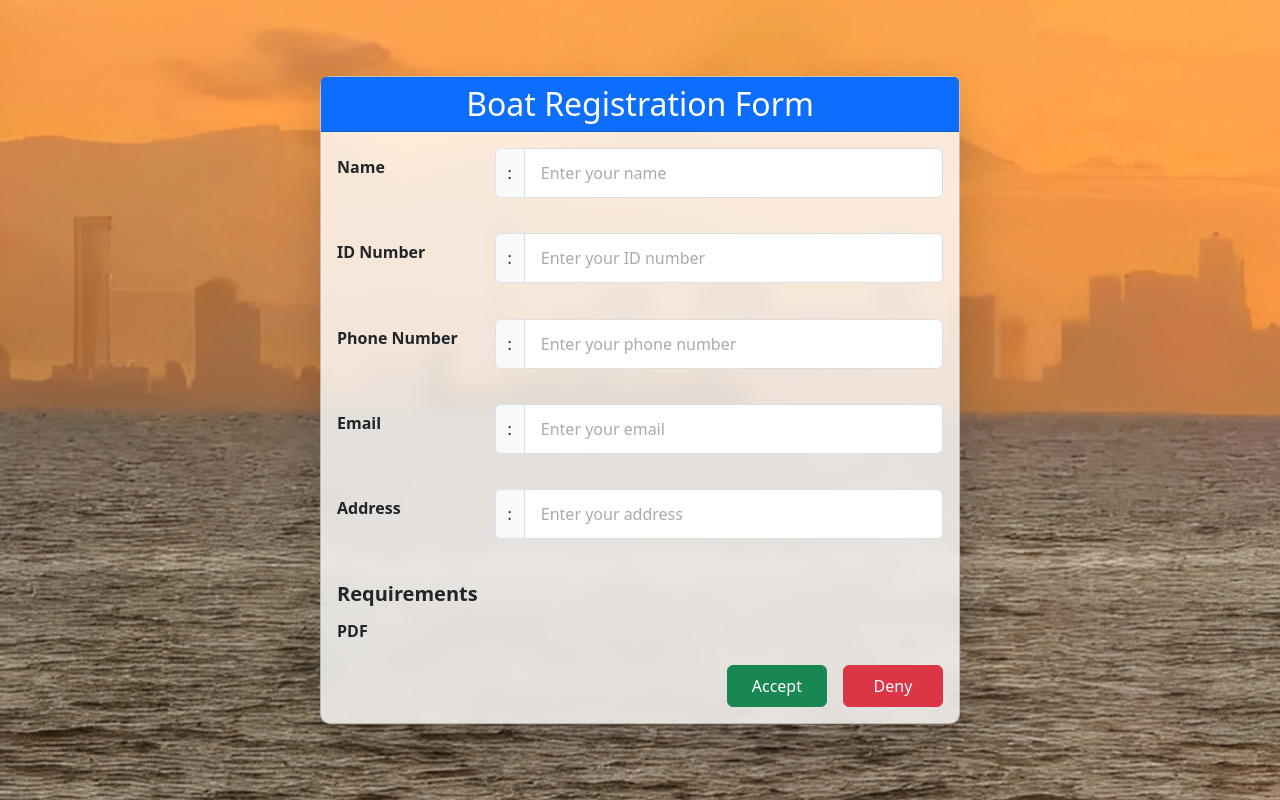
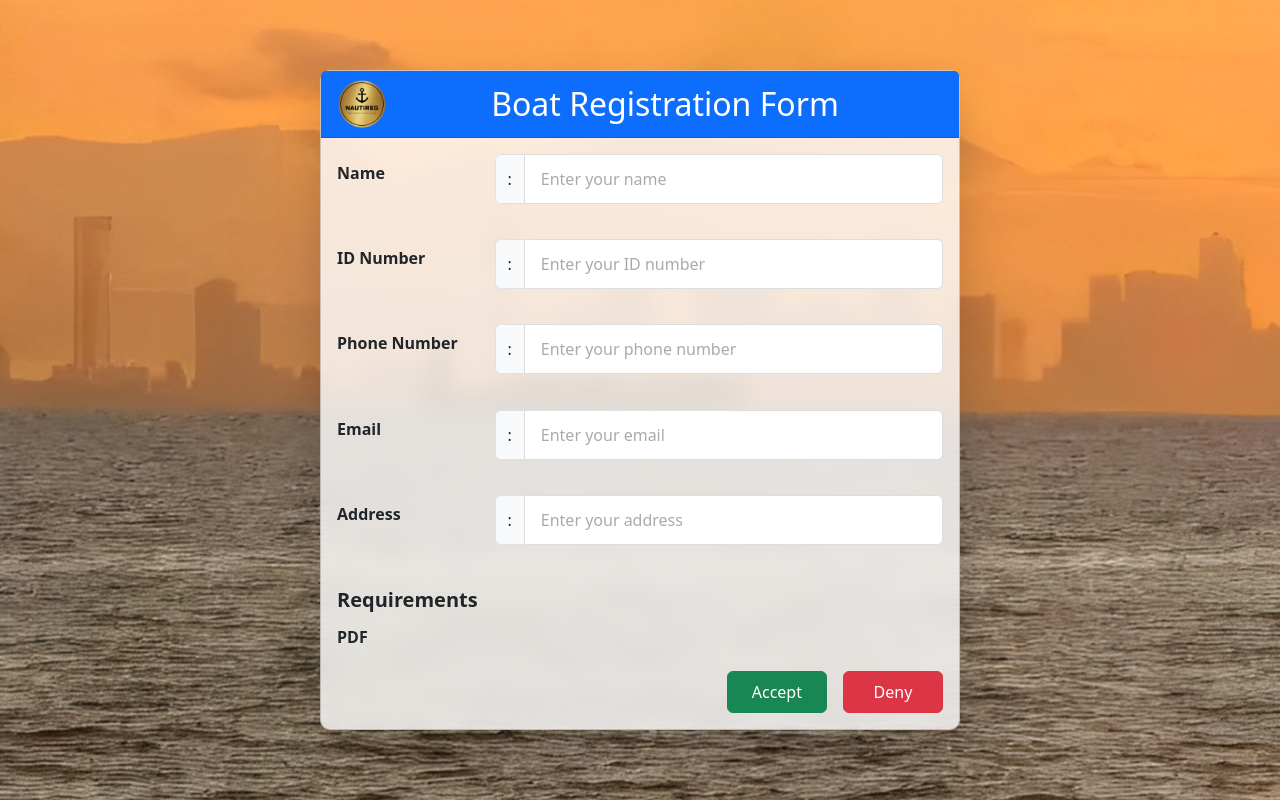
Before and after one commit to BHdahanayaka2003/MarineTrack-Final-Project, a React (Vite) app: page /BoatRegistrationPage in a window 1280 px wide. Built offline with nearby package versions, Linux system fonts and the light colour scheme.

Commit message:
feat: add logo and navigation to BoatRegistrationPage and BoatRegister components

```diff
--- a/src/BoatRegistationPage.jsx
+++ b/src/BoatRegistationPage.jsx
@@ -1,6 +1,7 @@
 import React from "react";
 import "bootstrap/dist/css/bootstrap.min.css";
 import backgroundImage from './background.jpeg';
+import logoImage from './logo.png';
 
 const BoatRegistrationPage = () => {
 return (
@@ -21,8 +22,16 @@ return (
                     backdropFilter: "blur(10px)",
                 }}
             >
-                <div className="card-header bg-primary text-white text-center">
-                    <h2 className="mb-0">Boat Registration Form</h2>
+                <div className="card-header bg-primary text-white d-flex align-items-center justify-content-between">
+                    <img
+                        src={logoImage}
+                        alt="Logo"
+                        style={{ maxWidth: "50px", cursor: "pointer" }}
+                        onClick={() => {
+                            window.location.href = "/Dashboard";
+                        }}
+                    />
+                    <h2 className="mb-0 text-center flex-grow-1">Boat Registration Form</h2>
                 </div>
                 <div className="card-body">
                     <form>
--- a/src/BoatRegister.jsx
+++ b/src/BoatRegister.jsx
@@ -47,6 +47,8 @@ const BoatRegister = () => {
             width="60"
             height="60"
             className="rounded-circle"
+            style={{ cursor: "pointer" }}
+            onClick={() => navigate("/Dashboard")}
           />
           <h2 className="text-center flex-grow-1 fw-bold m-0">Registration Panel</h2>
           <img
```
